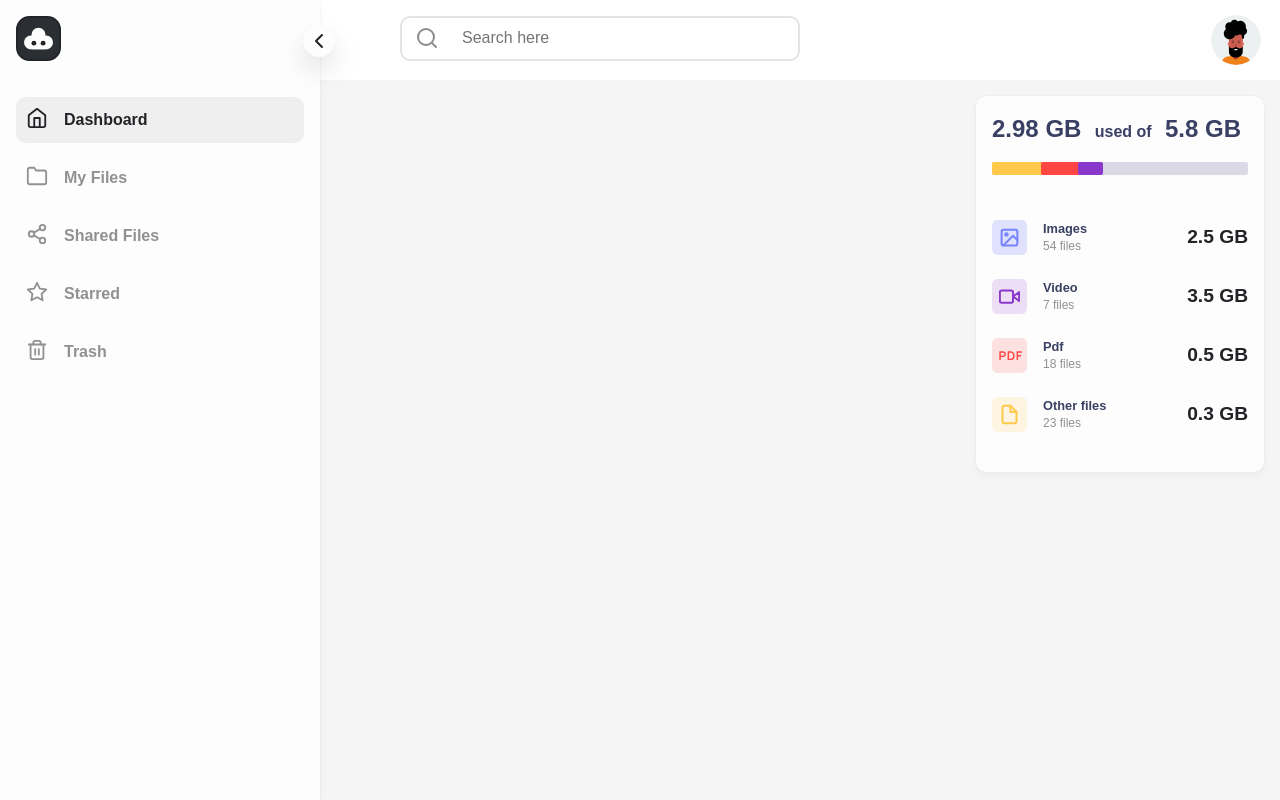
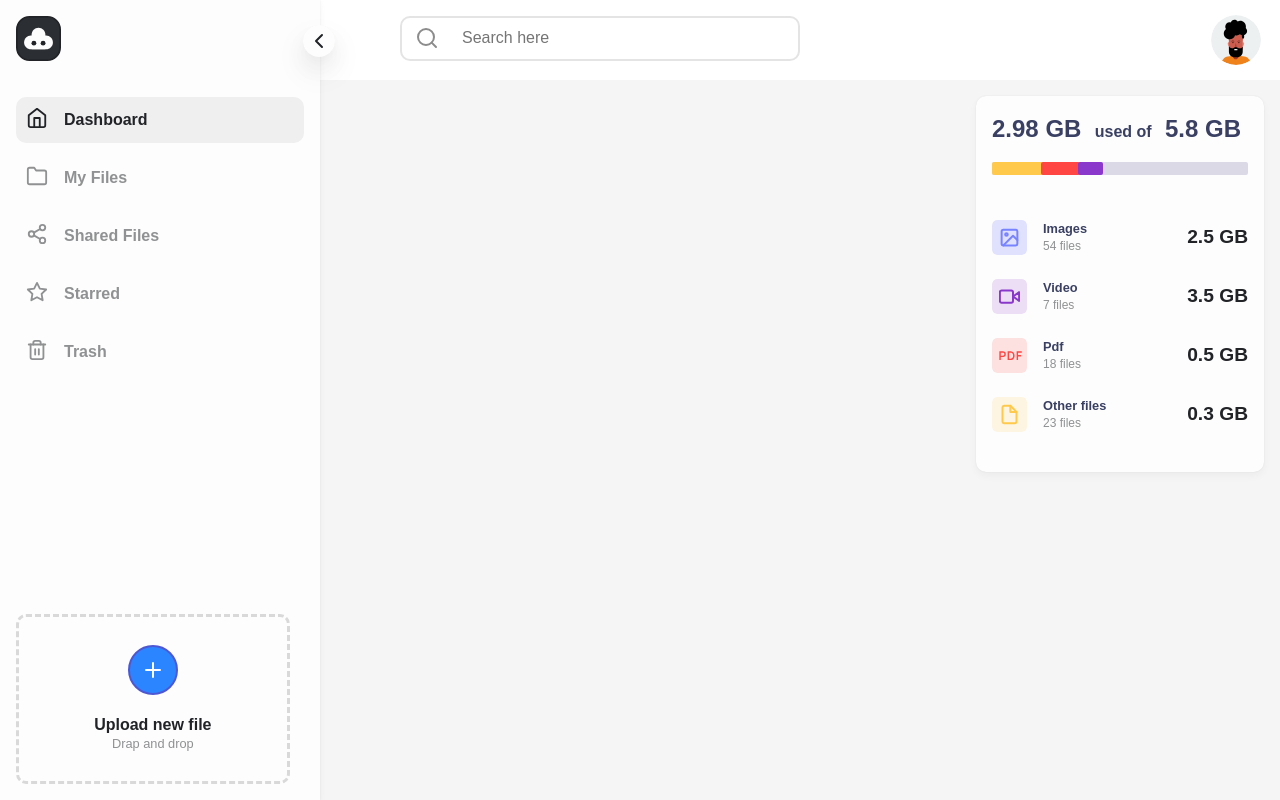
Before and after one commit to codezuma/prolic, a PHP site: page /src/sidePages/dashboard.html in a window 1280 px wide. Run offline with PHP 8.4, Linux system fonts and the light colour scheme.

Commit message:
upload button ui done

```diff
--- a/src/sidePages/dashboard.html
+++ b/src/sidePages/dashboard.html
@@ -10,8 +10,9 @@
 </head>
 <body>
     <div id="app_wrap">
-        <aside id="nav_bar" data-state="maximized">
+        <aside id="nav_bar" class="" data-state="maximized">
             <button class="size_toggle_btn flex"><svg xmlns="http://www.w3.org/2000/svg" width="24" height="24" viewBox="0 0 24 24" fill="none" stroke="currentColor" stroke-width="2" stroke-linecap="round" stroke-linejoin="round" class="feather feather-chevron-left"><polyline points="15 18 9 12 15 6"></polyline></svg></button>
+            <div>
                 <div class="app_icon_con">
                     <img src="../images/app_logo.svg" alt="">
                 </div>
@@ -37,6 +38,17 @@
                         <span class="nav_text">Trash</span>
                     </div>
                 </nav>
+            </div>
+          <div>
+            <div class="file_upload_con flex">
+                <div class="add_icon flex">
+                    <svg xmlns="http://www.w3.org/2000/svg" width="24" height="24" viewBox="0 0 24= 24" fill="none" stroke="currentColor" stroke-width="2" stroke-linecap="round" stroke-linejoin="round" class="feather feather-plus"><line x1="12" y1="5" x2="12" y2="19"></line><line x1="5" y1="12" x2="19" y2="12"></line></svg>
+                </div>
+                <h2>Upload new file</h2>
+                <p>Drap and drop</p>
+            </div>
+          </div>
+
         </aside>
         <header class="flex">
             <form action="">
@@ -81,7 +93,7 @@
                     </div>
                     <div class="file_item" data-file_name="image">
                         <div class="file_data flex">
-                            <img src="../images//video_icon.svg" class="file_icon" alt="">
+                            <img src="../images/video_icon.svg" class="file_icon" alt="">
                             <div>
                                 <div class="file_name">Video</div>
                                 <div class="num_of_files">7 files</div>
--- a/src/style/css/dashboard.css
+++ b/src/style/css/dashboard.css
@@ -12,6 +12,7 @@ $white_color:#fff; */
   --blue_color300:#3A4063;
   --blue_color500:#4E57D3;
   --blue_color400:#7883FF;
+  --blue_color200:#2B85FF;
   --blue_color100:#DBD9E6;
   --secondary_color:#7883FF;
   --primary_text:#212327;
@@ -30,17 +31,17 @@ $white_color:#fff; */
   --success:rgb(0, 105, 49);
 }
 
-/* line 31, ../../../../../xampp/htdocs/prolic/src/style/sass/particals/_colors.scss */
+/* line 32, ../../../../../xampp/htdocs/prolic/src/style/sass/particals/_colors.scss */
 .primary_text {
   color: var(--primary_text);
 }
 
-/* line 34, ../../../../../xampp/htdocs/prolic/src/style/sass/particals/_colors.scss */
+/* line 35, ../../../../../xampp/htdocs/prolic/src/style/sass/particals/_colors.scss */
 .secondary_text {
   color: var(--secondary_text);
 }
 
-/* line 37, ../../../../../xampp/htdocs/prolic/src/style/sass/particals/_colors.scss */
+/* line 38, ../../../../../xampp/htdocs/prolic/src/style/sass/particals/_colors.scss */
 .primary_text {
   color: var(--primary_text);
 }
@@ -383,12 +384,15 @@ button[type='submit']:active {
   grid-area: 1/1/3/2;
   padding: 1rem;
   height: 100%;
+  display: flex;
+  flex-direction: column;
+  justify-content: space-between;
   background-color: var(--white_color);
   box-shadow: 0px 4px 8px rgba(0, 0, 0, 0.04), 0px 0px 2px rgba(0, 0, 0, 0.06), 0px 0px 1px rgba(0, 0, 0, 0.04);
   margin-bottom: 2rem;
 }
 
-/* line 55, ../../../../../xampp/htdocs/prolic/src/style/sass/dashboard.scss */
+/* line 58, ../../../../../xampp/htdocs/prolic/src/style/sass/dashboard.scss */
 #app_wrap #nav_bar .size_toggle_btn {
   cursor: pointer;
   position: absolute;
@@ -401,22 +405,22 @@ button[type='submit']:active {
   box-shadow: 0px 15px 32px rgba(0, 0, 0, 0.08), 0px 12px 24px rgba(0, 0, 0, 0.04), 0px 4px 8px rgba(0, 0, 0, 0.02), 0px 0px 0.5px rgba(0, 0, 0, 0.04);
 }
 
-/* line 67, ../../../../../xampp/htdocs/prolic/src/style/sass/dashboard.scss */
+/* line 70, ../../../../../xampp/htdocs/prolic/src/style/sass/dashboard.scss */
 #app_wrap #nav_bar .app_icon_con img {
   width: 45px;
 }
 
-/* line 70, ../../../../../xampp/htdocs/prolic/src/style/sass/dashboard.scss */
+/* line 73, ../../../../../xampp/htdocs/prolic/src/style/sass/dashboard.scss */
 #app_wrap #nav_bar .app_icon_con {
   margin-bottom: 2rem;
 }
 
-/* line 73, ../../../../../xampp/htdocs/prolic/src/style/sass/dashboard.scss */
+/* line 76, ../../../../../xampp/htdocs/prolic/src/style/sass/dashboard.scss */
 #app_wrap #nav_bar nav {
   flex-direction: column;
 }
 
-/* line 75, ../../../../../xampp/htdocs/prolic/src/style/sass/dashboard.scss */
+/* line 78, ../../../../../xampp/htdocs/prolic/src/style/sass/dashboard.scss */
 #app_wrap #nav_bar nav .nav_item {
   cursor: pointer;
   padding: 10px;
@@ -426,79 +430,143 @@ button[type='submit']:active {
   transition: 0.3s cubic-bezier(0.075, 0.82, 0.165, 1);
 }
 
-/* line 83, ../../../../../xampp/htdocs/prolic/src/style/sass/dashboard.scss */
+/* line 86, ../../../../../xampp/htdocs/prolic/src/style/sass/dashboard.scss */
 #app_wrap #nav_bar nav .nav_item .nav_icon svg {
   width: 22px;
   height: 22px;
   stroke: var(--secondary_text);
 }
 
-/* line 88, ../../../../../xampp/htdocs/prolic/src/style/sass/dashboard.scss */
+/* line 91, ../../../../../xampp/htdocs/prolic/src/style/sass/dashboard.scss */
 #app_wrap #nav_bar nav .nav_item .nav_text {
   margin-left: 16px;
   font-weight: 700;
   color: var(--secondary_text);
 }
 
-/* line 94, ../../../../../xampp/htdocs/prolic/src/style/sass/dashboard.scss */
+/* line 97, ../../../../../xampp/htdocs/prolic/src/style/sass/dashboard.scss */
 #app_wrap #nav_bar nav .nav_item[data-state="active"] {
   background-color: var(--grey200);
 }
 
-/* line 96, ../../../../../xampp/htdocs/prolic/src/style/sass/dashboard.scss */
+/* line 99, ../../../../../xampp/htdocs/prolic/src/style/sass/dashboard.scss */
 #app_wrap #nav_bar nav .nav_item[data-state="active"] .nav_icon svg {
   stroke: var(--primary_text);
 }
 
-/* line 99, ../../../../../xampp/htdocs/prolic/src/style/sass/dashboard.scss */
+/* line 102, ../../../../../xampp/htdocs/prolic/src/style/sass/dashboard.scss */
 #app_wrap #nav_bar nav .nav_item[data-state="active"] .nav_text {
   color: var(--primary_text);
 }
 
-/* line 103, ../../../../../xampp/htdocs/prolic/src/style/sass/dashboard.scss */
+/* line 106, ../../../../../xampp/htdocs/prolic/src/style/sass/dashboard.scss */
 #app_wrap #nav_bar nav .nav_item:hover {
   background-color: var(--grey200);
 }
 
-/* line 105, ../../../../../xampp/htdocs/prolic/src/style/sass/dashboard.scss */
+/* line 108, ../../../../../xampp/htdocs/prolic/src/style/sass/dashboard.scss */
 #app_wrap #nav_bar nav .nav_item:hover .nav_icon svg {
   stroke: var(--primary_text);
 }
 
-/* line 108, ../../../../../xampp/htdocs/prolic/src/style/sass/dashboard.scss */
+/* line 111, ../../../../../xampp/htdocs/prolic/src/style/sass/dashboard.scss */
 #app_wrap #nav_bar nav .nav_item:hover .nav_text {
   color: var(--primary_text);
 }
 
-/* line 114, ../../../../../xampp/htdocs/prolic/src/style/sass/dashboard.scss */
+/* line 117, ../../../../../xampp/htdocs/prolic/src/style/sass/dashboard.scss */
+#app_wrap #nav_bar .file_upload_con {
+  width: 95%;
+  height: 170px;
+  border: var(--outline) 3px dashed;
+  border-radius: 10px;
+  justify-content: center;
+  flex-direction: column;
+}
+
+/* line 124, ../../../../../xampp/htdocs/prolic/src/style/sass/dashboard.scss */
+#app_wrap #nav_bar .file_upload_con .add_icon {
+  width: 50px;
+  height: 50px;
+  background-color: var(--blue_color200);
+  border-radius: 50%;
+  justify-content: center;
+  border: var(--blue_color500) 2px solid;
+  margin-bottom: 20px;
+}
+
+/* line 133, ../../../../../xampp/htdocs/prolic/src/style/sass/dashboard.scss */
+#app_wrap #nav_bar .file_upload_con .add_icon svg {
+  stroke: var(--white_color);
+}
+
+/* line 137, ../../../../../xampp/htdocs/prolic/src/style/sass/dashboard.scss */
+#app_wrap #nav_bar .file_upload_con h2 {
+  font-size: 1rem;
+  line-height: 1.4rem;
+  font-weight: 700;
+  line-height: 20px;
+}
+
+/* line 142, ../../../../../xampp/htdocs/prolic/src/style/sass/dashboard.scss */
+#app_wrap #nav_bar .file_upload_con p {
+  font-size: 0.8rem;
+  line-height: 1.12rem;
+  font-weight: 500;
+  color: var(--secondary_text);
+}
+
+/* line 148, ../../../../../xampp/htdocs/prolic/src/style/sass/dashboard.scss */
 #app_wrap #nav_bar[data-state="minimized"] {
   padding: none;
 }
 
-/* line 116, ../../../../../xampp/htdocs/prolic/src/style/sass/dashboard.scss */
+/* line 150, ../../../../../xampp/htdocs/prolic/src/style/sass/dashboard.scss */
 #app_wrap #nav_bar[data-state="minimized"] .size_toggle_btn {
   right: -50px;
   transform: rotate(180deg);
 }
 
-/* line 122, ../../../../../xampp/htdocs/prolic/src/style/sass/dashboard.scss */
+/* line 156, ../../../../../xampp/htdocs/prolic/src/style/sass/dashboard.scss */
 #app_wrap #nav_bar[data-state="minimized"] nav .nav_item {
   width: auto;
   height: auto;
 }
 
-/* line 126, ../../../../../xampp/htdocs/prolic/src/style/sass/dashboard.scss */
+/* line 160, ../../../../../xampp/htdocs/prolic/src/style/sass/dashboard.scss */
 #app_wrap #nav_bar[data-state="minimized"] nav .nav_icon {
   width: 22px;
   height: 22px;
 }
 
-/* line 130, ../../../../../xampp/htdocs/prolic/src/style/sass/dashboard.scss */
+/* line 164, ../../../../../xampp/htdocs/prolic/src/style/sass/dashboard.scss */
 #app_wrap #nav_bar[data-state="minimized"] nav .nav_text {
   display: none;
 }
 
-/* line 136, ../../../../../xampp/htdocs/prolic/src/style/sass/dashboard.scss */
+/* line 168, ../../../../../xampp/htdocs/prolic/src/style/sass/dashboard.scss */
+#app_wrap #nav_bar[data-state="minimized"] .file_upload_con {
+  width: 100%;
+  border: none;
+}
+
+/* line 171, ../../../../../xampp/htdocs/prolic/src/style/sass/dashboard.scss */
+#app_wrap #nav_bar[data-state="minimized"] .file_upload_con .add_icon {
+  width: 40px;
+  height: 40px;
+}
+
+/* line 175, ../../../../../xampp/htdocs/prolic/src/style/sass/dashboard.scss */
+#app_wrap #nav_bar[data-state="minimized"] .file_upload_con h2 {
+  display: none;
+}
+
+/* line 178, ../../../../../xampp/htdocs/prolic/src/style/sass/dashboard.scss */
+#app_wrap #nav_bar[data-state="minimized"] .file_upload_con p {
+  display: none;
+}
+
+/* line 184, ../../../../../xampp/htdocs/prolic/src/style/sass/dashboard.scss */
 #app_wrap #dashboard_section {
   grid-area: 2/2/3/3;
   width: 100%;
@@ -506,7 +574,7 @@ button[type='submit']:active {
   background-color: var(--grey);
 }
 
-/* line 142, ../../../../../xampp/htdocs/prolic/src/style/sass/dashboard.scss */
+/* line 190, ../../../../../xampp/htdocs/prolic/src/style/sass/dashboard.scss */
 #app_wrap #user_section {
   grid-area: 2/3/3/4;
   min-width: var(--aside_width);
@@ -515,7 +583,7 @@ button[type='submit']:active {
   background-color: var(--grey);
 }
 
-/* line 149, ../../../../../xampp/htdocs/prolic/src/style/sass/dashboard.scss */
+/* line 197, ../../../../../xampp/htdocs/prolic/src/style/sass/dashboard.scss */
 #app_wrap #user_section .user_section_wrap {
   padding: 1rem;
   border-radius: 10px;
@@ -524,13 +592,13 @@ button[type='submit']:active {
   background-color: var(--white_color);
 }
 
-/* line 155, ../../../../../xampp/htdocs/prolic/src/style/sass/dashboard.scss */
+/* line 203, ../../../../../xampp/htdocs/prolic/src/style/sass/dashboard.scss */
 #app_wrap #user_section .user_section_wrap .data_section {
   width: 100%;
   margin-bottom: 45px;
 }
 
-/* line 158, ../../../../../xampp/htdocs/prolic/src/style/sass/dashboard.scss */
+/* line 206, ../../../../../xampp/htdocs/prolic/src/style/sass/dashboard.scss */
 #app_wrap #user_section .user_section_wrap .data_section h2 {
   font-size: 1rem;
   line-height: 1.4rem;
@@ -538,14 +606,14 @@ button[type='submit']:active {
   margin-bottom: 1rem;
 }
 
-/* line 162, ../../../../../xampp/htdocs/prolic/src/style/sass/dashboard.scss */
+/* line 210, ../../../../../xampp/htdocs/prolic/src/style/sass/dashboard.scss */
 #app_wrap #user_section .user_section_wrap .data_section h2 .data_used, #app_wrap #user_section .user_section_wrap .data_section h2 .total_data {
   font-size: 1.5rem;
   line-height: 2.1rem;
   color: var(--blue_color300);
 }
 
-/* line 167, ../../../../../xampp/htdocs/prolic/src/style/sass/dashboard.scss */
+/* line 215, ../../../../../xampp/htdocs/prolic/src/style/sass/dashboard.scss */
 #app_wrap #user_section .user_section_wrap .data_section .data_bar_con {
   width: 100%;
   height: 13px;
@@ -553,47 +621,47 @@ button[type='submit']:active {
   background-color: var(--blue_color100);
 }
 
-/* line 172, ../../../../../xampp/htdocs/prolic/src/style/sass/dashboard.scss */
+/* line 220, ../../../../../xampp/htdocs/prolic/src/style/sass/dashboard.scss */
 #app_wrap #user_section .user_section_wrap .data_section .data_bar_con .data_bar_item {
   height: 100%;
   border-radius: 2px;
 }
 
-/* line 176, ../../../../../xampp/htdocs/prolic/src/style/sass/dashboard.scss */
+/* line 224, ../../../../../xampp/htdocs/prolic/src/style/sass/dashboard.scss */
 #app_wrap #user_section .user_section_wrap .data_section .data_bar_con .data_bar_item:not(:first-child) {
   margin-left: -2px;
 }
 
-/* line 179, ../../../../../xampp/htdocs/prolic/src/style/sass/dashboard.scss */
+/* line 227, ../../../../../xampp/htdocs/prolic/src/style/sass/dashboard.scss */
 #app_wrap #user_section .user_section_wrap .data_section .data_bar_con .data_bar_item:nth-child(1) {
   width: 20%;
   background-color: var(--yellow_color);
 }
 
-/* line 184, ../../../../../xampp/htdocs/prolic/src/style/sass/dashboard.scss */
+/* line 232, ../../../../../xampp/htdocs/prolic/src/style/sass/dashboard.scss */
 #app_wrap #user_section .user_section_wrap .data_section .data_bar_con .data_bar_item:nth-child(2) {
   width: 15%;
   background-color: var(--red_color);
 }
 
-/* line 188, ../../../../../xampp/htdocs/prolic/src/style/sass/dashboard.scss */
+/* line 236, ../../../../../xampp/htdocs/prolic/src/style/sass/dashboard.scss */
 #app_wrap #user_section .user_section_wrap .data_section .data_bar_con .data_bar_item:nth-child(3) {
   width: 10%;
   background-color: var(--purple_color);
 }
 
-/* line 196, ../../../../../xampp/htdocs/prolic/src/style/sass/dashboard.scss */
+/* line 244, ../../../../../xampp/htdocs/prolic/src/style/sass/dashboard.scss */
 #app_wrap #user_section .user_section_wrap .files_section {
   width: 100%;
 }
 
-/* line 198, ../../../../../xampp/htdocs/prolic/src/style/sass/dashboard.scss */
+/* line 246, ../../../../../xampp/htdocs/prolic/src/style/sass/dashboard.scss */
 #app_wrap #user_section .user_section_wrap .files_section .file_item {
   width: 100%;
   margin-bottom: 1.5rem;
 }
 
-/* line 201, ../../../../../xampp/htdocs/prolic/src/style/sass/dashboard.scss */
+/* line 249, ../../../../../xampp/htdocs/prolic/src/style/sass/dashboard.scss */
 #app_wrap #user_section .user_section_wrap .files_section .file_item .file_icon {
   width: 35px;
   height: 35px;
@@ -601,7 +669,7 @@ button[type='submit']:active {
   margin-right: 1rem;
 }
 
-/* line 207, ../../../../../xampp/htdocs/prolic/src/style/sass/dashboard.scss */
+/* line 255, ../../../../../xampp/htdocs/prolic/src/style/sass/dashboard.scss */
 #app_wrap #user_section .user_section_wrap .files_section .file_item .file_name {
   font-size: 0.8rem;
   line-height: 1.12rem;
@@ -609,7 +677,7 @@ button[type='submit']:active {
   color: var(--blue_color300);
 }
 
-/* line 212, ../../../../../xampp/htdocs/prolic/src/style/sass/dashboard.scss */
+/* line 260, ../../../../../xampp/htdocs/prolic/src/style/sass/dashboard.scss */
 #app_wrap #user_section .user_section_wrap .files_section .file_item .num_of_files {
   font-size: 0.75rem;
   line-height: 1.05rem;
@@ -617,7 +685,7 @@ button[type='submit']:active {
   color: var(--secondary_text);
 }
 
-/* line 217, ../../../../../xampp/htdocs/prolic/src/style/sass/dashboard.scss */
+/* line 265, ../../../../../xampp/htdocs/prolic/src/style/sass/dashboard.scss */
 #app_wrap #user_section .user_section_wrap .files_section .file_item .file_size {
   font-size: 1.2rem;
   line-height: 1.68rem;
--- a/src/style/sass/dashboard.scss
+++ b/src/style/sass/dashboard.scss
@@ -48,10 +48,13 @@
         grid-area: 1/1/3/2;
         padding: 1rem;
         height: 100%;
+        display: flex;
+        flex-direction: column;
+        justify-content: space-between;
+
         background-color: var(--white_color);
         box-shadow: 0px 4px 8px rgba(0, 0, 0, 0.04), 0px 0px 2px rgba(0, 0, 0, 0.06), 0px 0px 1px rgba(0, 0, 0, 0.04);
         margin-bottom: 2rem;
-
         .size_toggle_btn {
             cursor: pointer;
             position: absolute;
@@ -111,6 +114,37 @@
                 }
             }
         }
+        .file_upload_con{
+            width: 95%;
+            height: 170px;
+            border: var(--outline) 3px dashed;
+            border-radius: 10px;
+            justify-content: center;
+            flex-direction: column;
+            .add_icon{
+                width: 50px;
+                height: 50px;
+                background-color: var(--blue_color200);
+                border-radius: 50%;
+                justify-content: center;
+                border: var(--blue_color500) 2px solid;
+                margin-bottom: 20px;
+
+                 svg{
+                     stroke: var(--white_color);
+                 }
+            }
+            h2{
+                @include body_text;
+                font-weight: 700;
+                line-height: 20px;
+            }
+            p{
+                @include caption_text;
+                font-weight: 500;
+                color: var(--secondary_text);
+            }
+        }
         &[data-state="minimized"] {
             padding: none;
             .size_toggle_btn {
@@ -128,6 +162,20 @@
                     height: 22px;
                 }
                 .nav_text {
+                    display: none;
+                }
+            }
+            .file_upload_con{
+                width: 100%;
+                border:none;
+                .add_icon{
+                    width: 40px;
+                    height: 40px;
+                }
+                h2{
+                    display: none
+                }
+                p{
                     display: none;
                 }
             }
--- a/src/style/sass/particals/_colors.scss
+++ b/src/style/sass/particals/_colors.scss
@@ -11,6 +11,7 @@ $white_color:#fff; */
     --blue_color300:#3A4063;
     --blue_color500:#4E57D3;
     --blue_color400:#7883FF;
+    --blue_color200:#2B85FF;
     --blue_color100:#DBD9E6;
     --secondary_color:#7883FF;
     --primary_text:#212327;
```
Also changed, not shown: src/style/css/home.css (+4 -3 lines), src/images/plus_icon.svg (added), 2 other files. Lines whose indentation alone changed are shown as unchanged.
